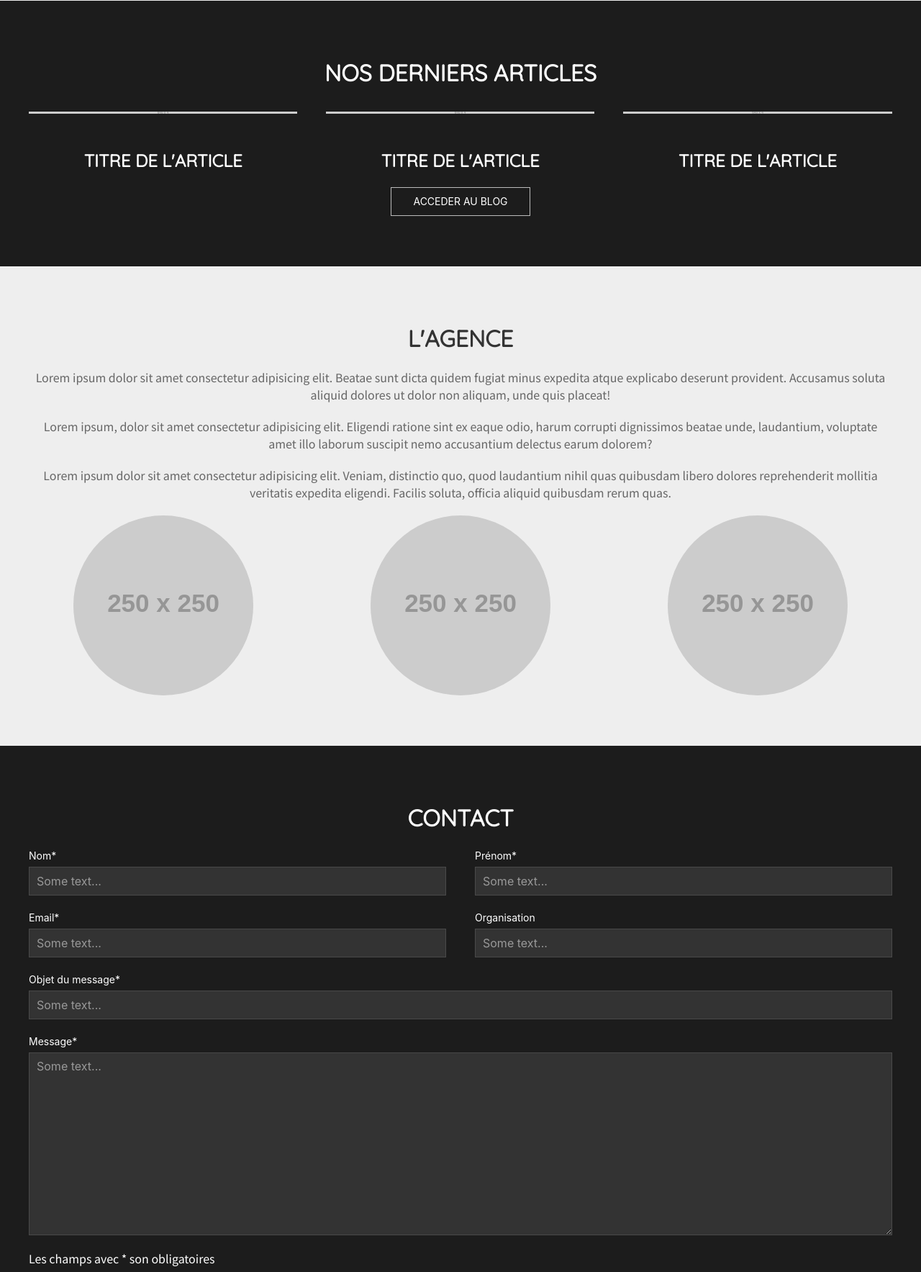
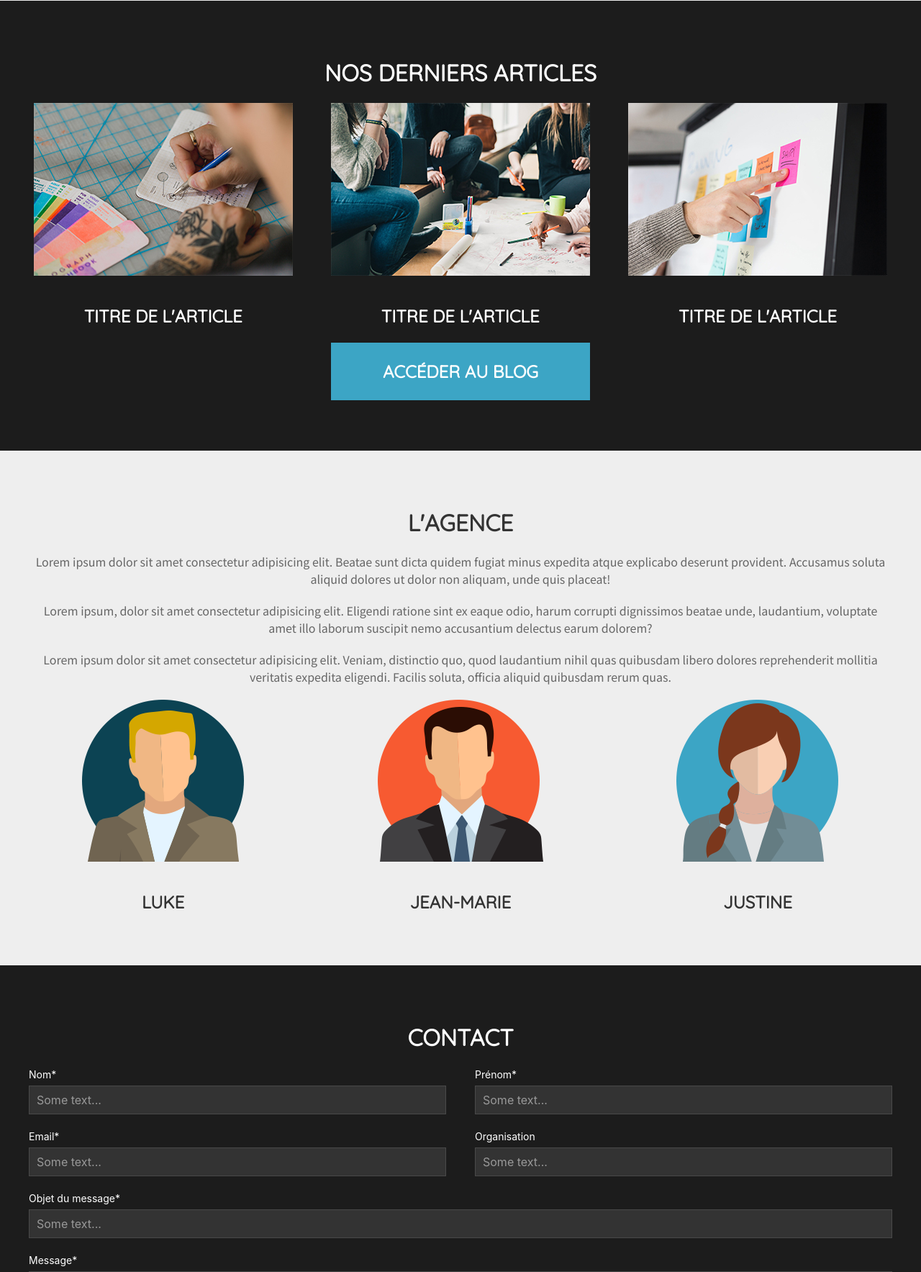
Before and after one commit to jm-Holland/repo_Agence-ljm, a Symfony app: template templates/home/index.html.twig in a window 1280 px wide. Shown: the part 2443-4210 px from the top of the page at 72% size. Run offline with Twig, Linux system fonts and the light colour scheme; the template is opened without the code that fills it, so the values that code supplies are empty; grey boxes labelled with a size stand in for pictures from a placeholder-image service; some libraries are stand-ins or nearby versions.

Commit message:
Mise en page de la section : blog + agence

```diff
--- a/public/css/style_l2j.css
+++ b/public/css/style_l2j.css
@@ -68,17 +68,24 @@ strong, .fa-arrow-circle-down{
     color: #fff;
     margin-left: 15px;
 }
-
-.uk-button-secondary{
-    background-color: #0c4353;
+.uk-button{
     border: none;
     font-size: 1.5rem;
     font-weight:bold;
     text-transform: uppercase;
     font-family: 'Quicksand', sans-serif;
+    color: #fff !important;
 }
-.uk-button-secondary:active, .uk-button-secondary:hover{
-    background-color: #3ca5c5;
+.uk-button-secondary{
+    background-color: #0c4353;
+}
+.uk-button-secondary:active, .uk-button-secondary:hover,
+.uk-button-primary:active, .uk-button-primary:hover{
+    background-color: #F74A31 !important;
+}
+.uk-button-primary
+{
+    background-color: #3ca5c5 !important;
 }
 
 
@@ -104,3 +111,9 @@ strong, .fa-arrow-circle-down{
 .refs-button button{
     min-height: 200px;
 }
+.blog-button button{
+    min-height: 80px;
+    min-width: 360px;
+    margin: 0 auto;
+    margin-top: 20px;
+}
--- a/templates/home/_blog.html.twig
+++ b/templates/home/_blog.html.twig
@@ -1,22 +1,22 @@
 <section id="blog-section" class="uk-section uk-section-secondary">
-    <div class="uk-container uk-text-center">
+    <div class="uk-container">
         <h2 class="uk-text-center">Nos derniers articles</h2>
-        <div class="uk-child-width-1-2@s uk-child-width-1-3@m uk-text-center" uk-grid>
+        <div class="uk-child-width-1-3@m uk-child-width-1-1@s uk-text-center" uk-grid>
             <div>
-                <img src="https://dummyimage.com/640x4:3" alt="photo nature">
+                <img src="{{asset('img/imgs_blog/article_1.jpg')}}" alt="Article 1">
                 <h3 class="uk-light">Titre de l'article</h3>
             </div>
             <div>
-                <img src="https://dummyimage.com/640x4:3" alt="photo nature">
+                <img src="{{asset('img/imgs_blog/article_2.jpg')}}" alt="Article 2">
                 <h3 class="uk-light">Titre de l'article</h3>
             </div>
             <div>
-                <img src="https://dummyimage.com/640x4:3" alt="photo nature">
+                <img src="{{asset('img/imgs_blog/article_3.jpg')}}" alt="Article 3">
                 <h3 class="uk-light">Titre de l'article</h3>
             </div>
         </div>
-        <div class="uk-margin">
-            <button class="uk-button uk-button-default">ACCEDER AU BLOG</button>
+        <div class="blog-button">
+            <button class="uk-button uk-button-primary  uk-align-center">Accéder au blog</button>
         </div>
     </div>
 </section>
--- a/templates/home/_team.html.twig
+++ b/templates/home/_team.html.twig
@@ -12,13 +12,16 @@
             quibusdam rerum quas.</p>
         <div class="uk-child-width-1-3@s uk-margin" uk-grid>
             <div>
-                <img src="https://dummyimage.com/250" alt="" class="uk-border-circle">
+                <img src="{{asset('img/pictos_agence/luke.png')}}" alt="">
+                <h3>Luke</h3>
             </div>
             <div>
-                <img src="https://dummyimage.com/250" alt="" class="uk-border-circle">
+                <img src="{{asset('img/pictos_agence/jean-marie.png')}}" alt="">
+                <h3>Jean-Marie</h3>
             </div>
             <div>
-                <img src="https://dummyimage.com/250" alt="" class="uk-border-circle">
+                <img src="{{asset('img/pictos_agence/justine.png')}}" alt="">
+                <h3>Justine</h3>
             </div>
         </div>
     </div>
```
